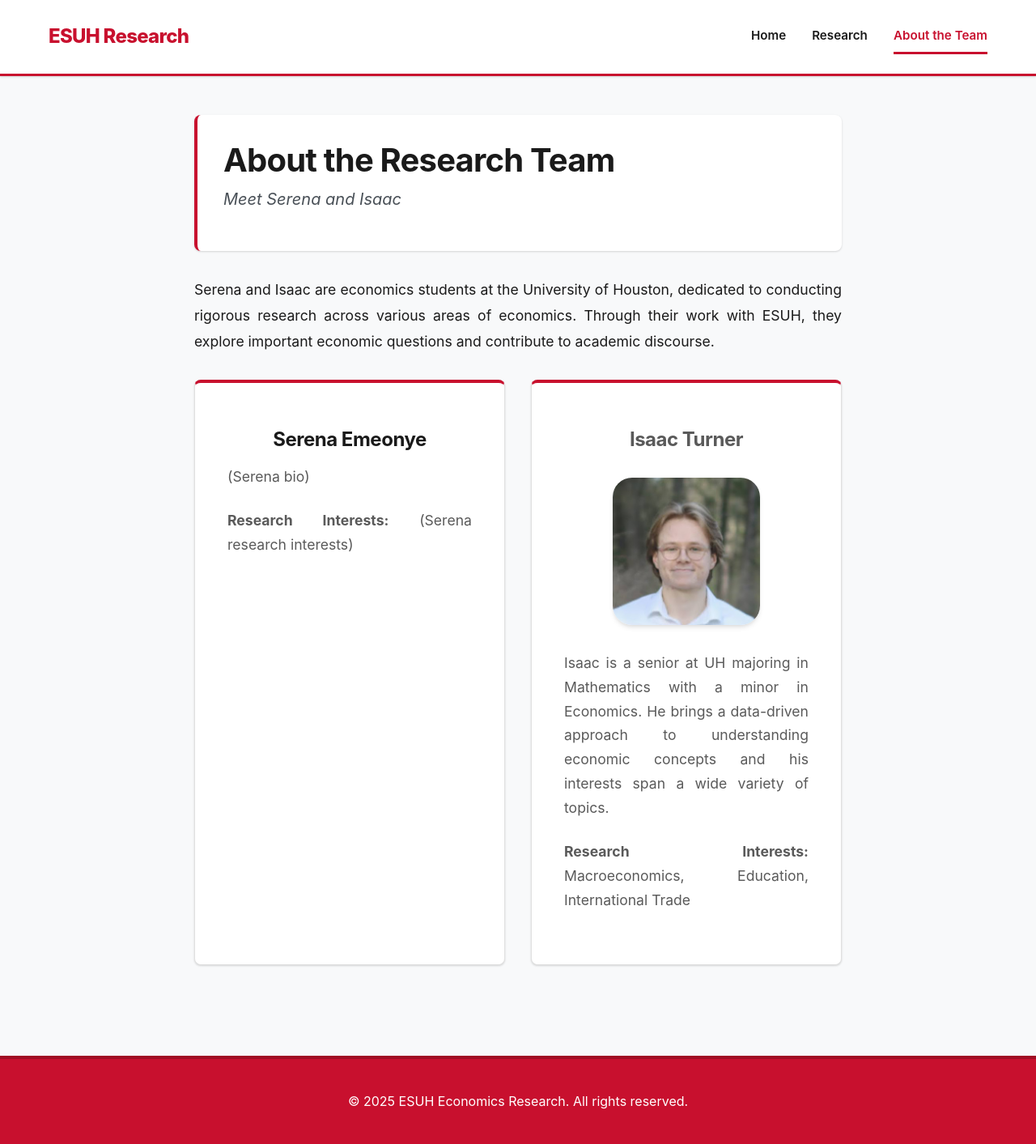
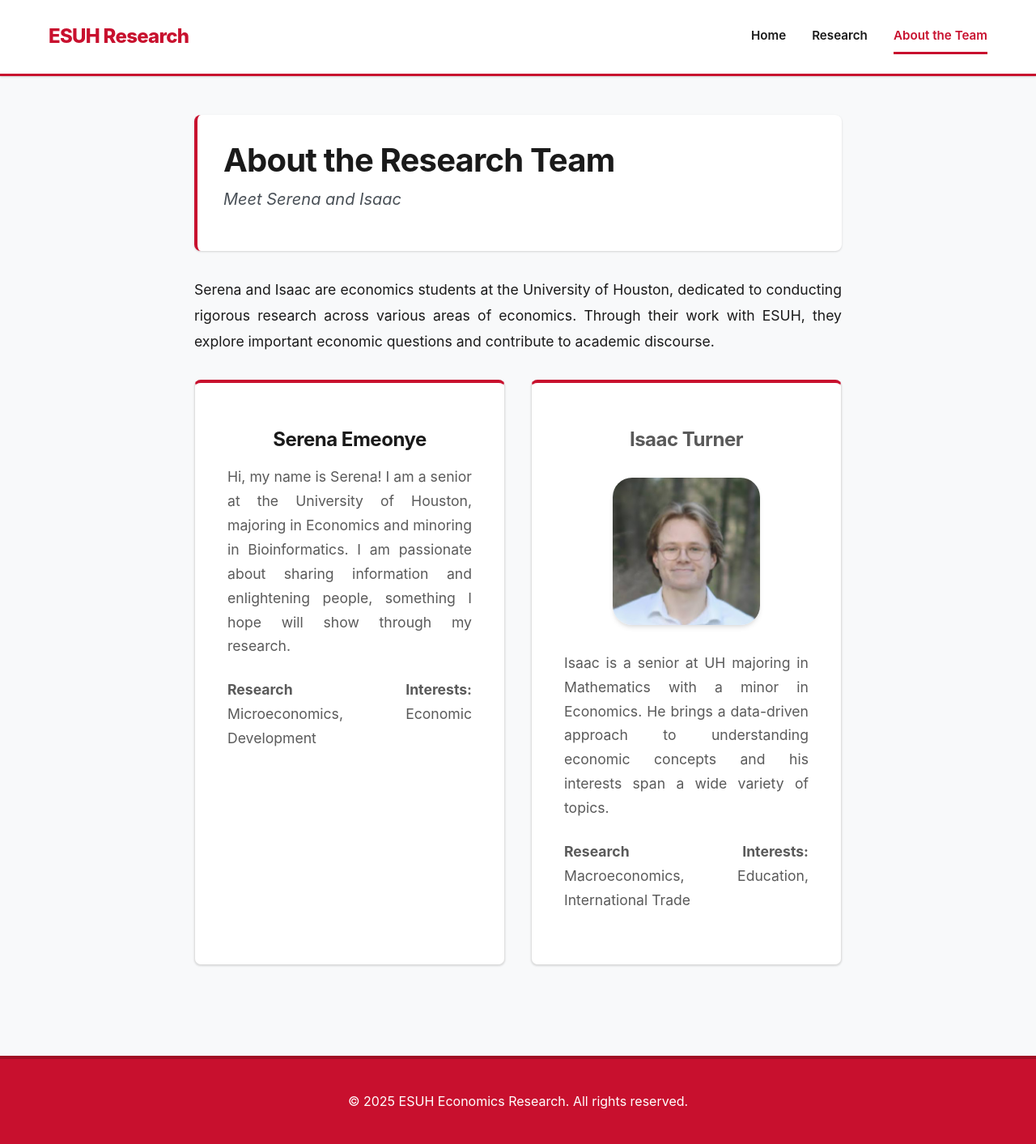
Before and after one commit to econsociety/esuh, a Jekyll site: the page built from about-team.html, in a window 1280 px wide. Shown: the whole page at 81% size. Built offline with Jekyll 4.4.1, drawn with Linux system fonts in a browser that asks for light colours.

Commit message:
Update about-team.html

```diff
--- a/about-team.html
+++ b/about-team.html
@@ -14,10 +14,10 @@ subtitle: Meet Serena and Isaac
   <div class="team-member">
     <h3>Serena Emeonye</h3>
     <p>
-      (Serena bio)
+      Hi, my name is Serena! I am a senior at the University of Houston, majoring in Economics and minoring in Bioinformatics. I am passionate about sharing information and enlightening people, something I hope will show through my research.
     </p>
     <p>
-      <strong>Research Interests:</strong> (Serena research interests)
+      <strong>Research Interests:</strong> Microeconomics, Economic Development
     </p>
   </div>
 
```
